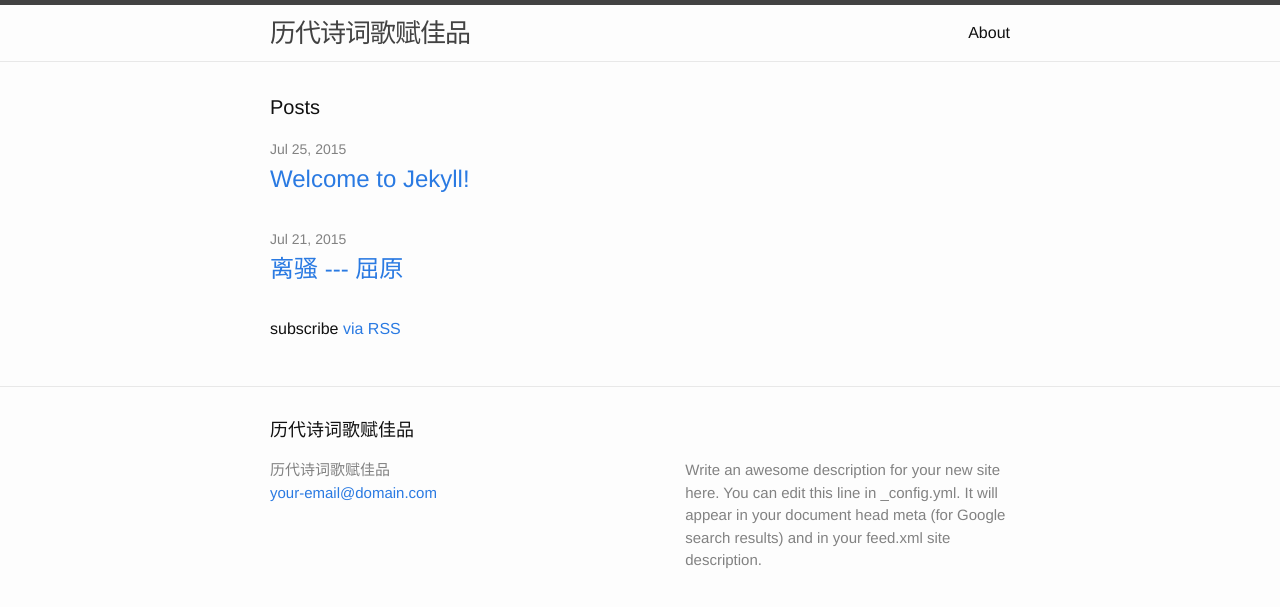
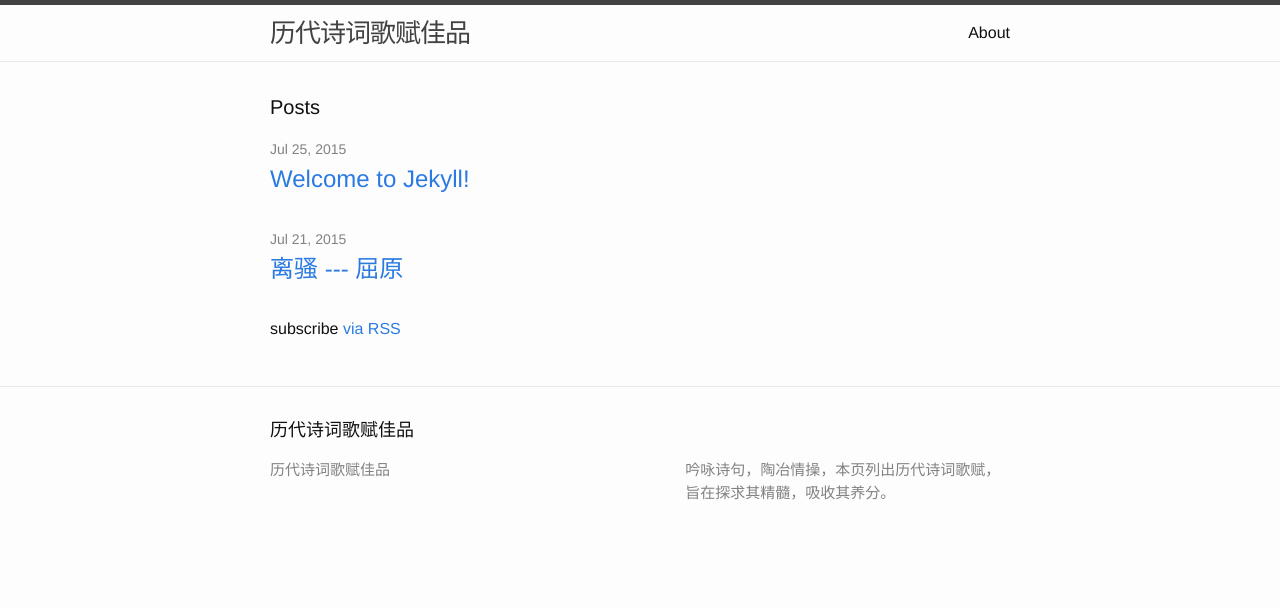
Before and after one commit to jixizh/christams-recipes, a Jekyll site: the page built from index.html, in a window 1280 px wide. Shown: the top 607 px of the page. Built offline with Jekyll 4.4.1, drawn with Linux system fonts in a browser that asks for light colours.

Commit message:
gh_poem_03/08/2015_1

```diff
--- a/_config.yml
+++ b/_config.yml
@@ -1,10 +1,8 @@
 # Site settings
 title: 历代诗词歌赋佳品
-email: your-email@domain.com
+
 description: > # this means to ignore newlines until "baseurl:"
-  Write an awesome description for your new site here. You can edit this
-  line in _config.yml. It will appear in your document head meta (for
-  Google search results) and in your feed.xml site description.
+  吟咏诗句，陶冶情操，本页列出历代诗词歌赋，旨在探求其精髓，吸收其养分。
 baseurl: /jixizhgh # the subpath of your site, e.g. /blog/
 
 
```
